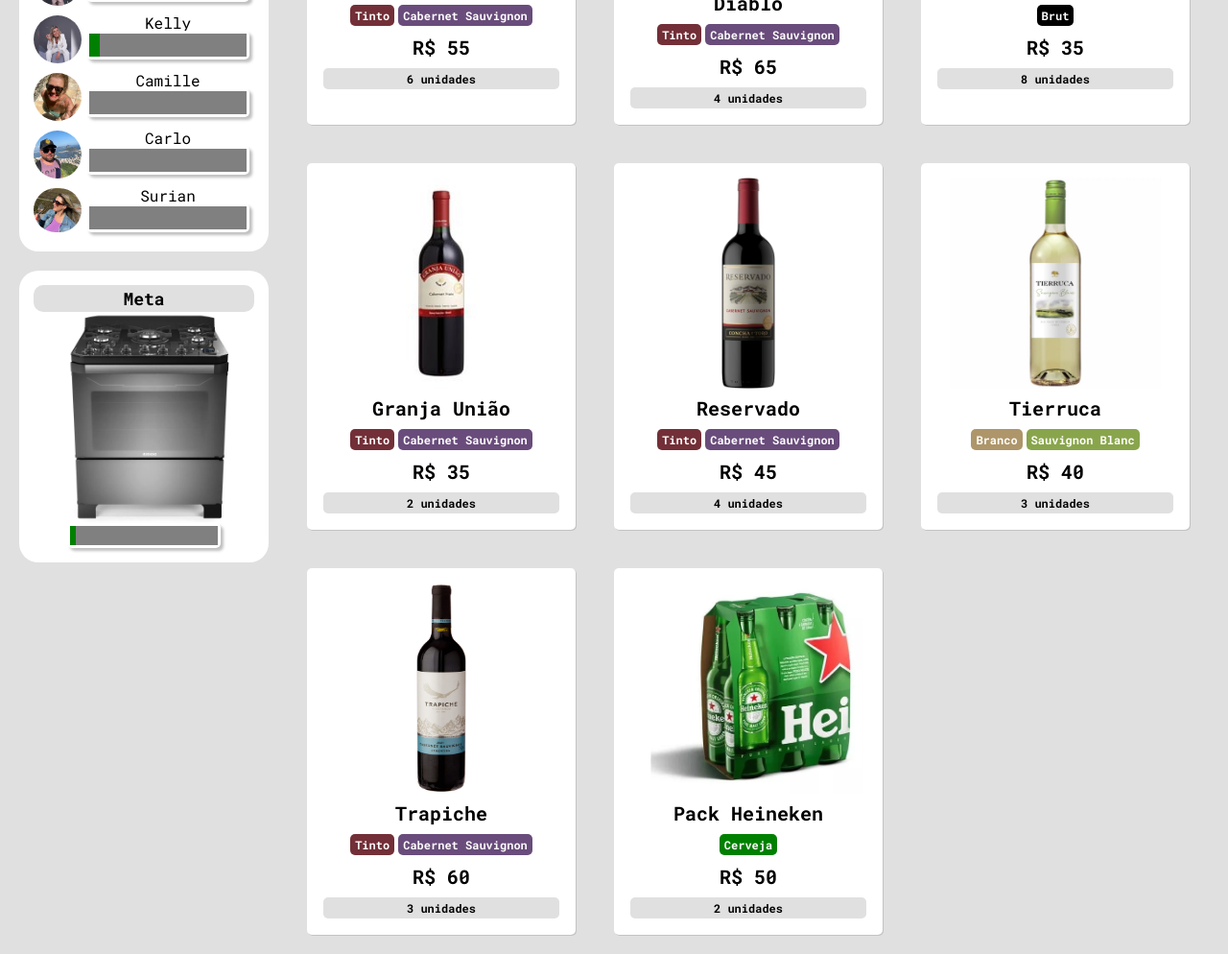
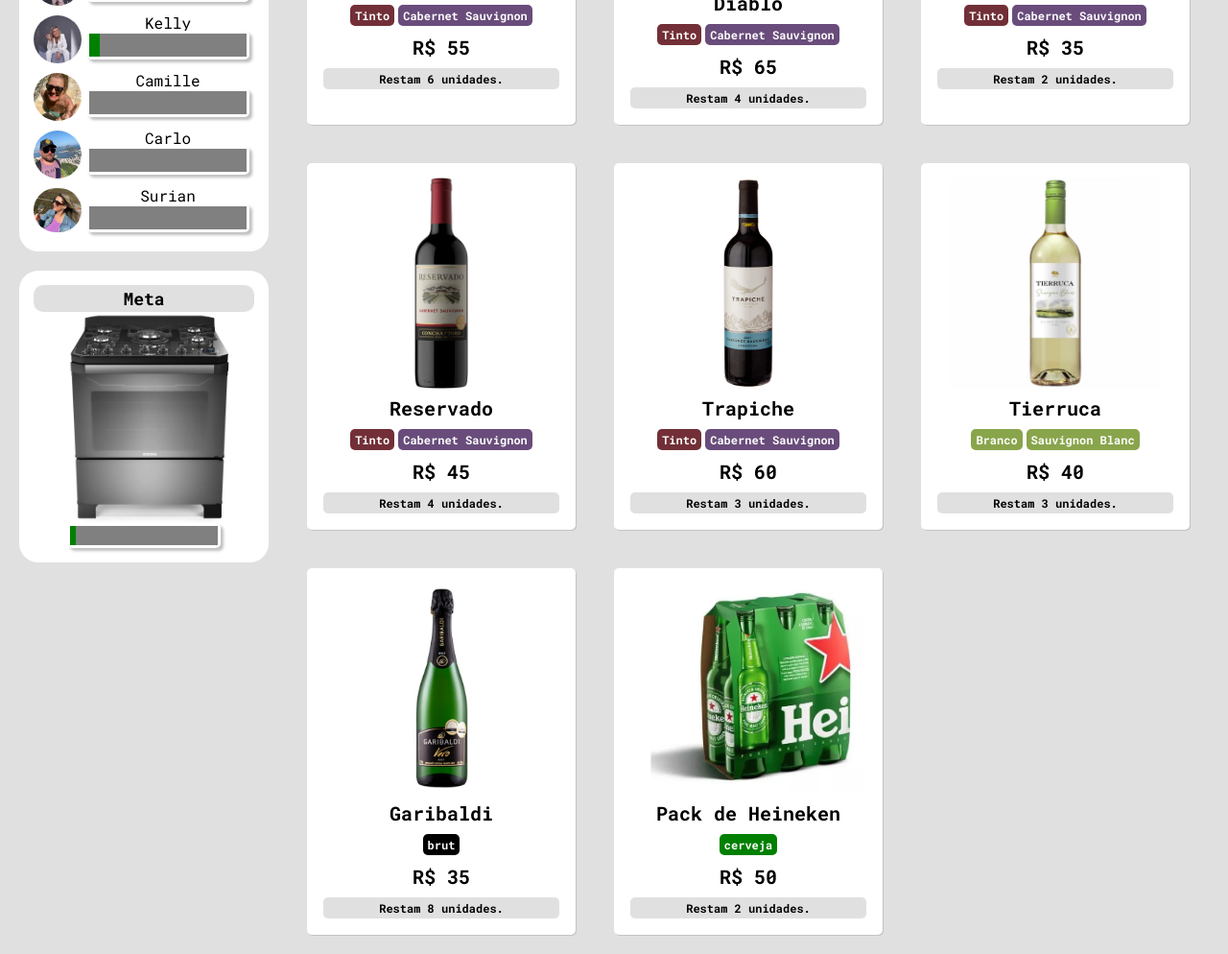
Before and after one commit to cassjonnes/vinho_loja, a website: page index.html in a window 1280 px wide. Shown: the part 362-1356 px from the top of the page at 96% size. Drawn offline with Linux system fonts and the light colour scheme.

Commit message:
alteracao fonte dados garrafa

```diff
--- a/index.html
+++ b/index.html
@@ -92,105 +92,9 @@
                 </div>
             </div>
             <div class="garrafas" id="garrafas">
-                <div class="card__garrafa">
-                    <div class="garrafa__imagem">
-                        <img src="./img/casaSilva.webp">
-                    </div>
-                    <h1>Casa Silva</h1>
-                    <div class="garrafas_tags">
-                        <p class="tinto">Tinto</p>
-                        <p class="cabert_sauvignon">Cabernet Sauvignon</p>
-                    </div>
-                    <h2><strong>R$ 55</strong></h2>
-                    <p class="unidade">6 unidades</p>
-                </div>
-                <div class="card__garrafa">
-                    <div class="garrafa__imagem">
-                        <img src="./img/casillero_cabernet_s.webp">
-                    </div>
-                    <h1>Casillero Del Diablo</h1>
-                    <div class="garrafas_tags">
-                        <p class="tinto">Tinto</p>
-                        <p class="cabert_sauvignon">Cabernet Sauvignon</p>
-                    </div>
-                    <h2><strong>R$ 65</strong></h2>
-                    <p class="unidade">4 unidades</p>
-                </div>
-                <div class="card__garrafa">
-                    <div class="garrafa__imagem">
-                        <img src="./img/garibaldiVeroBrut.jpeg">
-                    </div>
-                    <h1>Garibaldi</h1>
-                    <div class="garrafas_tags">
-                        <p class="brut">Brut</p>
-                    </div>
-                    <h2><strong>R$ 35</strong></h2>
-                    <p class="unidade">8 unidades</p>
-                </div>
-                <div class="card__garrafa">
-                    <div class="garrafa__imagem">
-                        <img src="./img/granjaUniaoCabernet.jpeg">
-                    </div>
-                    <h1>Granja União</h1>
-                    <div class="garrafas_tags">
-                        <p class="tinto">Tinto</p>
-                        <p class="cabert_sauvignon">Cabernet Sauvignon</p>
-                    </div>
-                    <h2><strong>R$ 35</strong></h2>
-                    <p class="unidade">2 unidades</p>
-                </div>
-                <div class="card__garrafa">
-                    <div class="garrafa__imagem">
-                        <img src="./img/reservadoCabernetSauvignon.jpeg">
-                    </div>
-                    <h1>Reservado</h1>
-                    <div class="garrafas_tags">
-                        <p class="tinto">Tinto</p>
-                        <p class="cabert_sauvignon">Cabernet Sauvignon</p>
-                    </div>
-                    <h2><strong>R$ 45</strong></h2>
-                    <p class="unidade">4 unidades</p>
-                </div>
-                <div class="card__garrafa">
-                    <div class="garrafa__imagem">
-                        <img src="./img/tierruca_blanc.webp">
-                    </div>
-                    <h1>Tierruca</h1>
-                    <div class="garrafas_tags">
-                        <p class="branco">Branco</p>
-                        <p class="sauvignon_blanc">Sauvignon Blanc</p>
-                    </div>
-                    <h2><strong>R$ 40</strong></h2>
-                    <p class="unidade">3 unidades</p>
-                </div>
-                <div class="card__garrafa">
-                    <div class="garrafa__imagem">
-                        <img src="./img/trapiche_cabernet_s.jpeg">
-                    </div>
-                    <h1>Trapiche</h1>
-                    <div class="garrafas_tags">
-                        <p class="tinto">Tinto</p>
-                        <p class="cabert_sauvignon">Cabernet Sauvignon</p>
-                    </div>
-                    <h2><strong>R$ 60</strong></h2>
-                    <p class="unidade">3 unidades</p>
-                </div>
-                <div class="card__garrafa">
-                    <div class="garrafa__imagem">
-                        <img src="./img/pack_heineken.webp">
-                    </div>
-                    <h1>Pack Heineken</h1>
-                    <div class="garrafas_tags">
-                        <p class="cerveja">Cerveja</p>
-                    </div>
-                    <h2><strong>R$ 50</strong></h2>
-                    <p class="unidade">2 unidades</p>
-                </div>
             </div>
-
         </div>
-
     </main>
 </body>
-<script src="./index.js"></script>
+<script src="./js/main.js"></script>
 </html>
--- a/index.js
+++ /dev/null
@@ -1,42 +0,0 @@
-//const itens = require('./dados.js');
-
-let itens = [{
-    classe: 'vinho',
-    titulo: 'Casa Silva',
-    tipo: 'Tinto',
-    uva: 'Cabernet Sauvignon',
-    preco: 55,
-    unidades: 6
-}]
-
-console.log(itens);
-
-for(let i = 0; i < itens.length; i++){
-    montaCard()
-}
-
-function montaCard (){
-    let novoCard = document.createElement("div");
-    novoCard.classList.add(`${card__garrafa}`);
-
-    let garrafaImagem = document.createElement("div");
-    garrafaImagem.classList.add(`${garrafa__imagem}`);
-    novoCard.appendChild(garrafaImagem);
-
-    //let nomeGarrafa =
-
-}
-
-
-
-{/* <div class="card__garrafa">
-    <div class="garrafa__imagem">
-        <img src="./img/garibaldiVeroBrut.jpeg">
-    </div>
-    <h1>Garibaldi</h1>
-    <div class="garrafas_tags">
-        <p class="brut">Brut</p>
-    </div>
-    <h2><strong>R$ 35</strong></h2>
-    <p class="unidade">9 unidades</p>
-</div>  */}
--- /dev/null
+++ b/js/main.js
@@ -0,0 +1,145 @@
+let itens = [{
+    classe: 'vinho',
+    titulo: 'Casa Silva',
+    tipo: 'Tinto',
+    uva: 'Cabernet Sauvignon',
+    preco: 55,
+    unidades: 6,
+    imagem: './img/casaSilva.webp'
+},
+{
+    classe: 'vinho',
+    titulo: 'Casillero Del Diablo',
+    tipo: 'Tinto',
+    uva: 'Cabernet Sauvignon',
+    preco: 65,
+    unidades: 4,
+    imagem: './img/casillero_cabernet_s.webp'
+},
+{
+    classe: 'vinho',
+    titulo: 'Granja União',
+    tipo: 'Tinto',
+    uva: 'Cabernet Sauvignon',
+    preco: 35,
+    unidades: 2,
+    imagem: './img/granjaUniaoCabernet.jpeg'
+},
+{
+    classe: 'vinho',
+    titulo: 'Reservado',
+    tipo: 'Tinto',
+    uva: 'Cabernet Sauvignon',
+    preco: 45,
+    unidades: 4,
+    imagem: './img/reservadoCabernetSauvignon.jpeg'
+},
+{
+    classe: 'vinho',
+    titulo: 'Trapiche',
+    tipo: 'Tinto',
+    uva: 'Cabernet Sauvignon',
+    preco: 60,
+    unidades: 3,
+    imagem: './img/trapiche_cabernet_s.jpeg'
+},
+{
+    classe: 'vinho',
+    titulo: 'Tierruca',
+    tipo: 'Branco',
+    uva: 'Sauvignon Blanc',
+    preco: 40,
+    unidades: 3,
+    imagem: './img/tierruca_blanc.webp'
+},
+{
+    classe: 'espumante',
+    titulo: 'Garibaldi',
+    tipo: 'brut',
+    uva: '',
+    preco: 35,
+    unidades: 8,
+    imagem: './img/garibaldiVeroBrut.jpeg'
+},
+{
+    classe: 'cerveja',
+    titulo: 'Pack de Heineken',
+    tipo: 'cerveja',
+    uva: '',
+    preco: 50,
+    unidades: 2,
+    imagem: './img/pack_heineken.webp'
+}];
+
+for(let i = 0; i < itens.length; i++){
+
+    montaCard(
+        i,
+        itens[i].classe,
+        itens[i].titulo,
+        itens[i].tipo,
+        itens[i].uva,
+        itens[i].preco,
+        itens[i].unidades,
+        itens[i].imagem);
+};
+
+function montaCard (i, classe, titulo, tipo, uva, preco, unidades, imagem){
+
+    let areaCard = document.getElementById('garrafas');
+    let novoCard = document.createElement("div");
+    novoCard.classList.add('card__garrafa');
+    areaCard.appendChild(novoCard);
+
+    let garrafaImagem = document.createElement("div");
+    garrafaImagem.classList.add('garrafa__imagem');
+    novoCard.appendChild(garrafaImagem);
+
+    let garrafaImagem_foto = document.createElement("img");
+    garrafaImagem_foto.src = imagem;
+    garrafaImagem.appendChild(garrafaImagem_foto);
+
+    let nomeGarrafa = document.createElement("h1");
+    let textoTituloGarrafa = document.createTextNode(`${titulo}`);
+    nomeGarrafa.appendChild(textoTituloGarrafa);
+    novoCard.appendChild(nomeGarrafa);
+
+    let tags = document.createElement("div");
+    tags.classList.add('garrafas_tags');
+    novoCard.appendChild(tags);
+
+    let tag = document.createElement("p");
+    if(tipo === "Tinto"){
+        tag.classList.add('tinto');
+    } else if (tipo === "Branco"){
+        tag.classList.add('sauvignon_blanc');
+    } else if (tipo === "brut"){
+        tag.classList.add('brut');
+    }else if (tipo === "cerveja"){
+        tag.classList.add('cerveja');
+    }
+    let textoTagGarrafa = document.createTextNode(`${tipo}`);
+    tag.appendChild(textoTagGarrafa);
+    tags.appendChild(tag);
+
+    let tagUva = document.createElement("p");
+    let textoUvaGarrafa = document.createTextNode(`${uva}`);
+    tagUva.appendChild(textoUvaGarrafa);
+    tags.appendChild(tagUva);
+    if(uva === "Cabernet Sauvignon"){
+        tagUva.classList.add('cabert_sauvignon');
+    } else if (uva === "Sauvignon Blanc"){
+        tagUva.classList.add('sauvignon_blanc');
+    }
+
+    let precoGarrafa = document.createElement("h2");
+    let textoPrecoGarrafa = document.createTextNode(`R$ ${preco}`);
+    precoGarrafa.appendChild(textoPrecoGarrafa);
+    novoCard.appendChild(precoGarrafa);
+
+    let unidade = document.createElement("p");
+    let textoUnidadeGarrafa = document.createTextNode(`Restam ${unidades} unidades.`);
+    unidade.classList.add('unidade')
+    unidade.appendChild(textoUnidadeGarrafa);
+    novoCard.appendChild(unidade);
+    };
--- /dev/null
+++ b/package.json
@@ -0,0 +1,5 @@
+{
+  "dependencies": {
+    "jsdom": "^24.0.0"
+  }
+}
```
Also changed, not shown: dados.js (deleted, +0 -66 lines), 1 other file.
